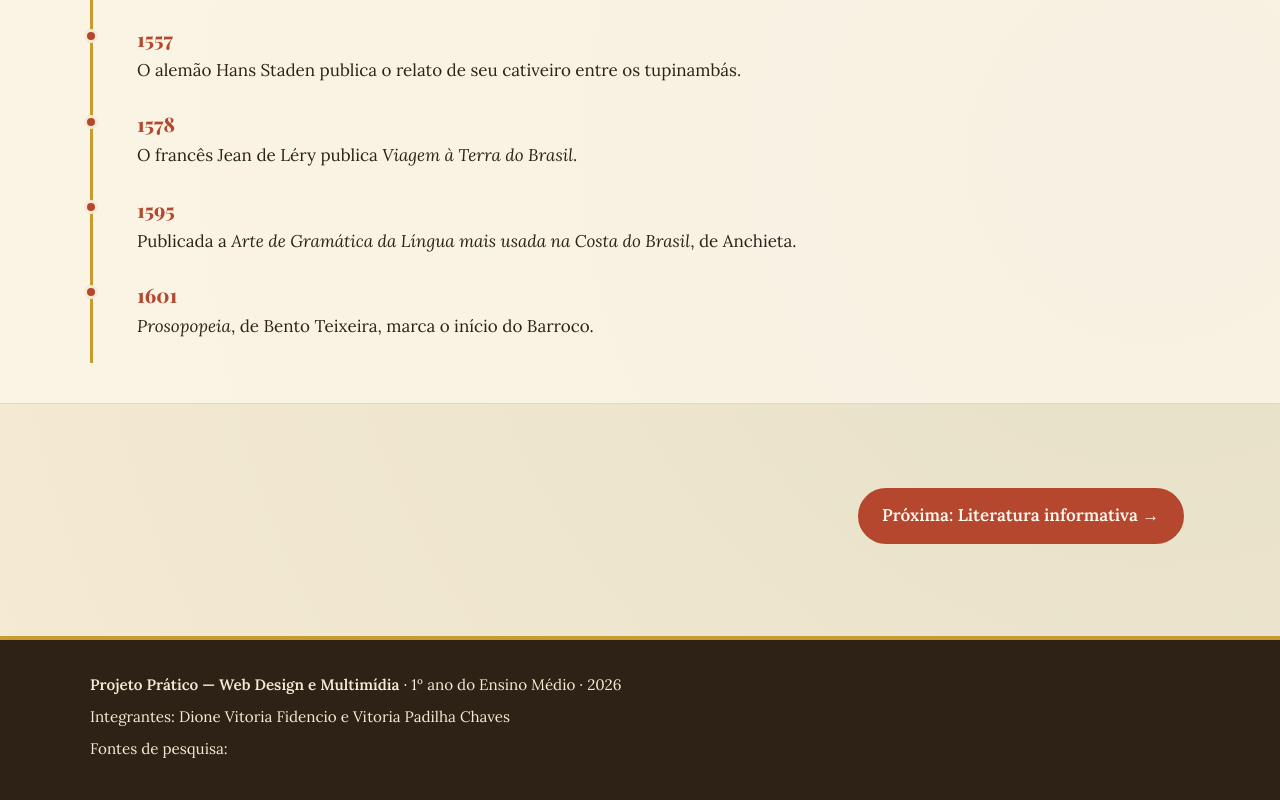
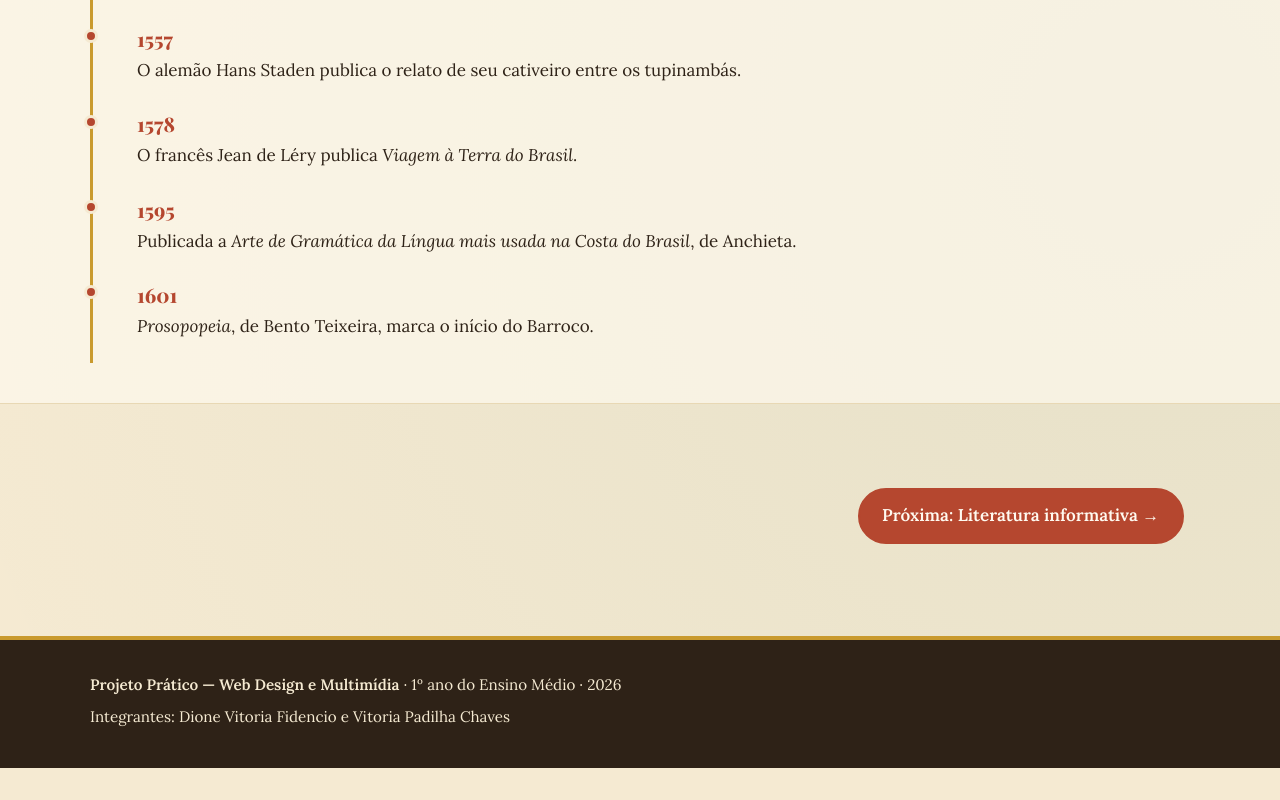
Before and after one commit to Dione-Souza/Dione_Vitoria, a plain HTML site: page index.html in a window 1280 px wide. Shown: the part 2429-3229 px from the top of the page. After the commit the page ends 3197 px from the top, so only its background shows below. Drawn offline with nearby package versions, Linux system fonts and the light colour scheme.

Commit message:
retirada da fonte de pesquiasa

```diff
--- a/index.html
+++ b/index.html
@@ -152,7 +152,7 @@
     <div class="container">
       <p><strong>Projeto Prático — Web Design e Multimídia</strong> · 1º ano do Ensino Médio · 2026</p>
       <p>Integrantes: Dione Vitoria Fidencio e Vitoria Padilha Chaves</p>
-      <p>Fontes de pesquisa:</p>
+      <p></p>
     </div>
   </footer>
 </body>
```
